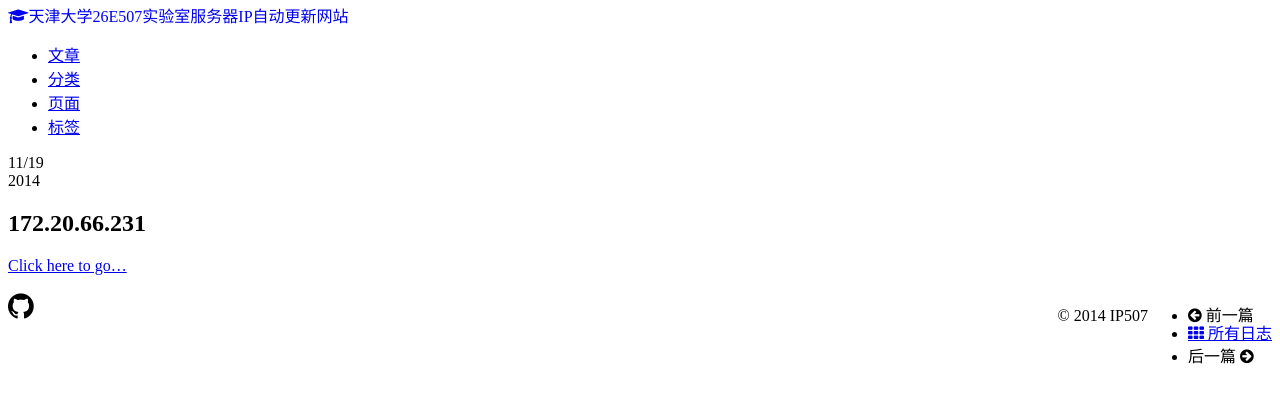
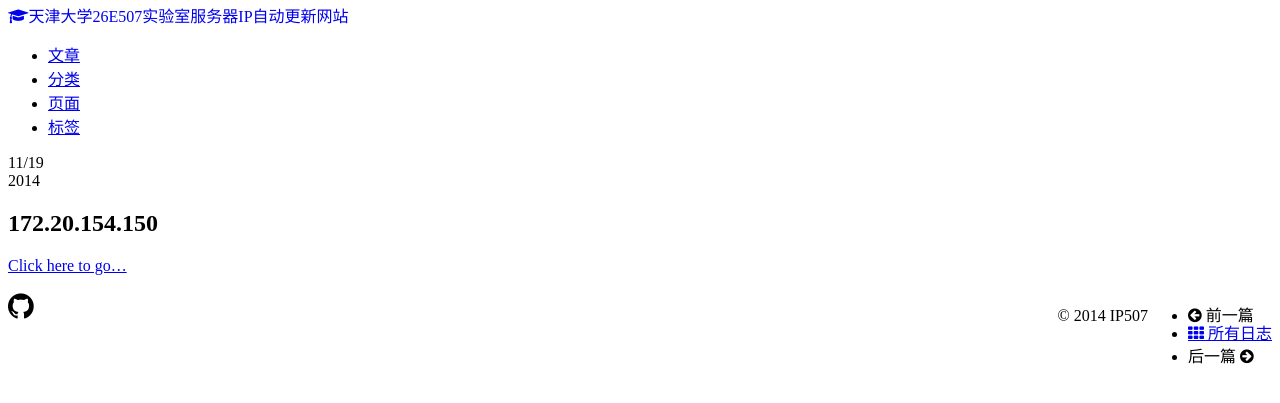
Before and after one commit to ip507/ip507.github.io, a Jekyll site: the page built from _posts/2014-11-19-IP.md, in a window 1280 px wide. Shown: the top 403 px of the page. Built offline with Jekyll 4.4.1, drawn with Linux system fonts in a browser that asks for light colours; nearby versions of some CDN libraries; Markdown is read by kramdown in place of the engine named in the settings.

Commit message:
2014-11-19 11:27:26

```diff
--- a/LastIP.txt
+++ b/LastIP.txt
@@ -1 +1 @@
-172.20.182.19
+172.20.66.231
--- a/LastIPDNS.txt
+++ b/LastIPDNS.txt
@@ -1 +1 @@
-172.20.66.231
+172.20.154.150
--- a/LastIPMAIL.txt
+++ b/LastIPMAIL.txt
@@ -1 +1 @@
-172.20.66.231
+172.20.154.150
--- a/_posts/2014-11-19-IP.md
+++ b/_posts/2014-11-19-IP.md
@@ -4,6 +4,6 @@ title: newest ip
 category: IP
 ---
 
-##172.20.66.231
+##172.20.154.150
 
-[Click here to go...](http://172.20.66.231/)
+[Click here to go...](http://172.20.154.150/)
```
